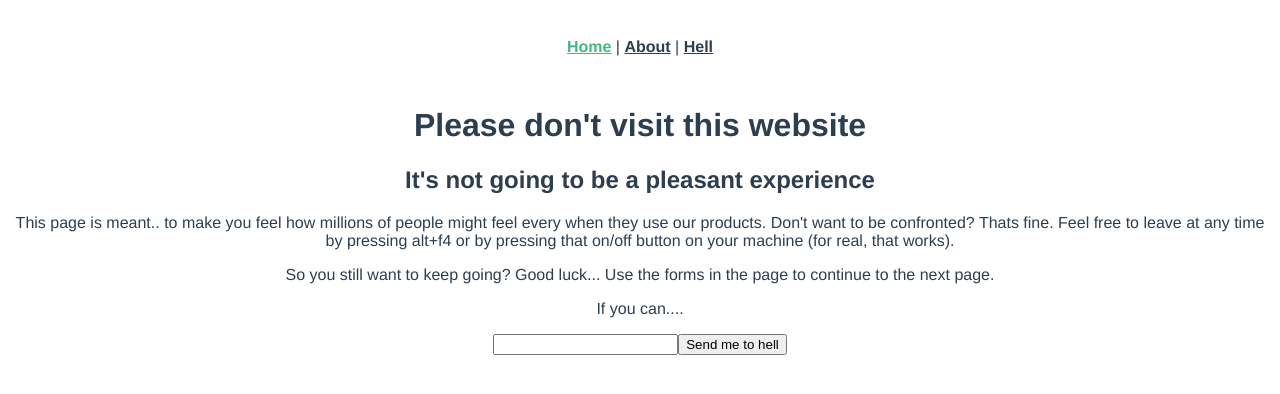
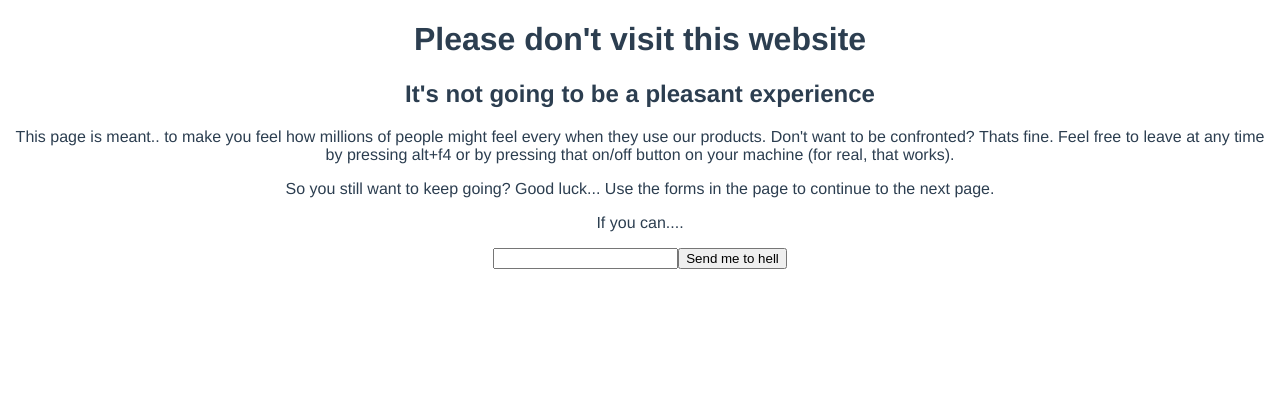
Before and after one commit to steffanvandepoll/labday2021, a Vue app: page / in a window 1280 px wide. Shown: the top 394 px of the page. Built offline with nearby package versions, Linux system fonts and the light colour scheme.

Commit message:
remove nav

```diff
--- a/src/App.vue
+++ b/src/App.vue
@@ -1,10 +1,5 @@
 <template>
   <div id="app">
-    <div id="nav">
-      <router-link to="/">Home</router-link> |
-      <router-link to="/about">About</router-link> |
-      <router-link to="/hell">Hell</router-link>
-    </div>
     <router-view />
   </div>
 </template>
```
